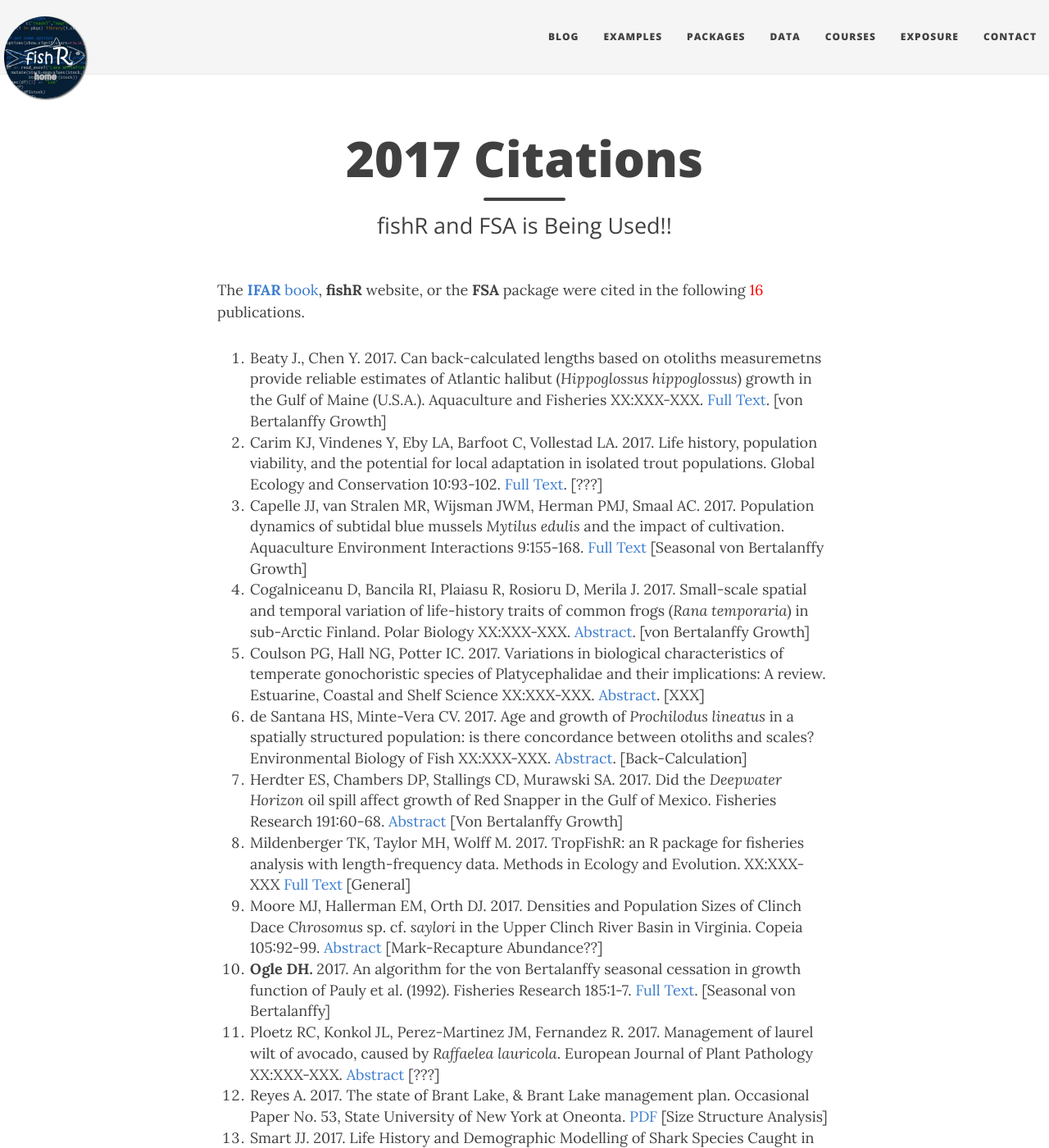
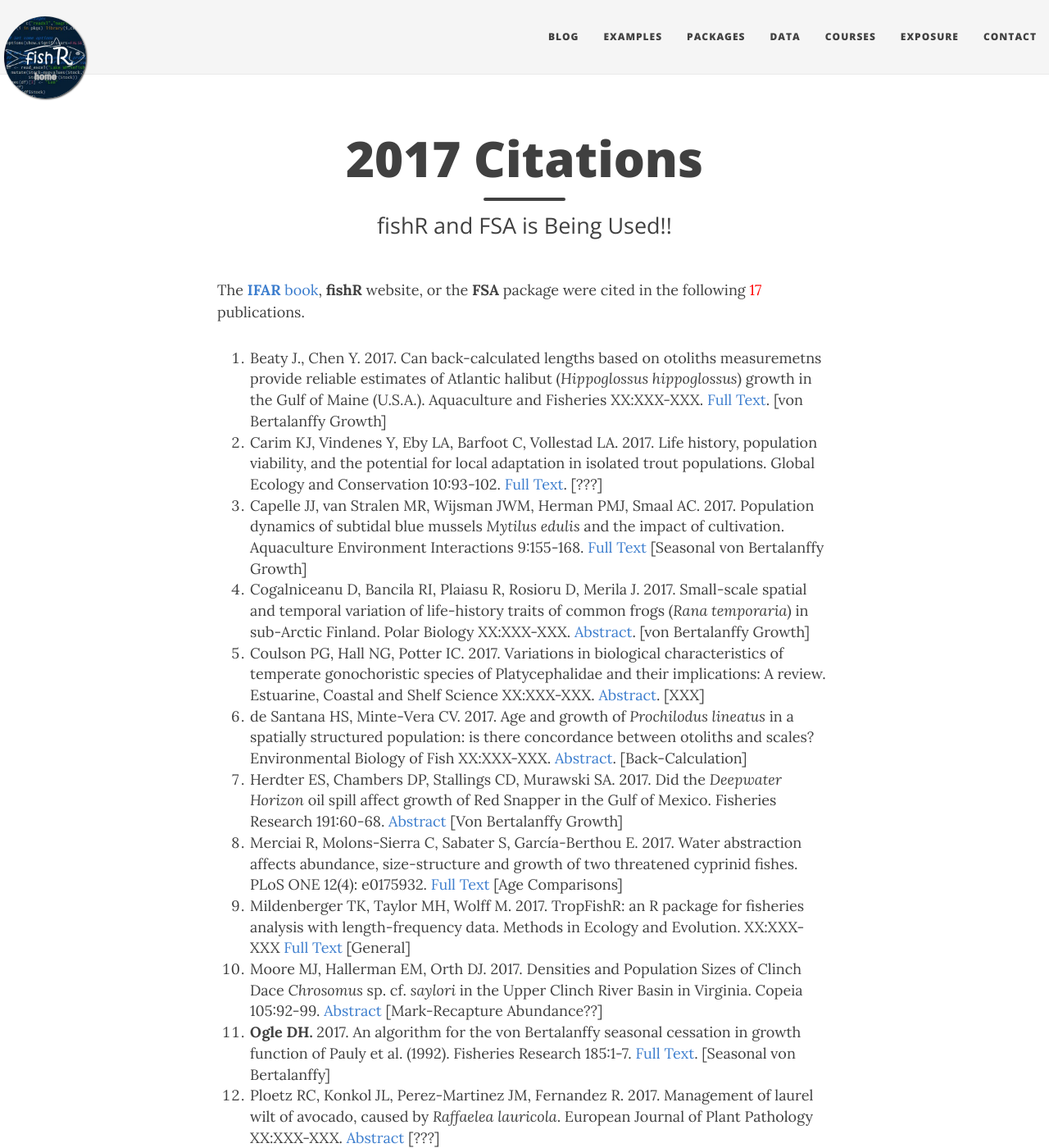
Before and after one commit to droglenc/fishR, a Jekyll site: the page built from exposure/exposure-citations17.md, in a window 1280 px wide and 1400 px high. Shown: the whole window at 82% size. Built offline with Jekyll 4.4.1, drawn with Linux system fonts in a browser that asks for light colours; nearby versions of some CDN libraries.

Commit message:
Added a citation

```diff
--- a/exposure/exposure-citations17.md
+++ b/exposure/exposure-citations17.md
@@ -5,7 +5,7 @@ subtitle: fishR and FSA is Being Used!!
 css: "/css/exposure-citation.css"
 ---
 
-The [**IFAR** book](http://derekogle.com/IFAR/), **fishR** website, or the **FSA** package were cited in the following <span id="contact-div">16</span> publications.
+The [**IFAR** book](http://derekogle.com/IFAR/), **fishR** website, or the **FSA** package were cited in the following <span id="contact-div">17</span> publications.
 
 1. Beaty J., Chen Y. 2017. Can back-calculated lengths based on otoliths measuremetns provide reliable estimates of Atlantic halibut (*Hippoglossus hippoglossus*) growth in the Gulf of Maine (U.S.A.). Aquaculture and Fisheries XX:XXX-XXX. [Full Text](http://www.sciencedirect.com/science/article/pii/S2468550X17300023). [von Bertalanffy Growth]
 1. Carim KJ, Vindenes Y, Eby LA, Barfoot C, Vollestad LA. 2017. Life history, population viability, and the potential for local adaptation in isolated trout populations. Global Ecology and Conservation 10:93-102. [Full Text](http://www.sciencedirect.com/science/article/pii/S2351989416301457). [???]
@@ -14,6 +14,7 @@ The [**IFAR** book](http://derekogle.com/IFAR/), **fishR** website, or the **FSA
 1. Coulson PG, Hall NG, Potter IC. 2017. Variations in biological characteristics of temperate gonochoristic species of Platycephalidae and their implications: A review. Estuarine, Coastal and Shelf Science XX:XXX-XXX. [Abstract](http://www.sciencedirect.com/science/article/pii/S0272771416307740). [XXX]
 1. de Santana HS, Minte-Vera CV. 2017. Age and growth of *Prochilodus lineatus* in a spatially structured population: is there concordance between otoliths and scales? Environmental Biology of Fish XX:XXX-XXX.  [Abstract](http://link.springer.com/article/10.1007/s10641-017-0574-5). [Back-Calculation]
 1. Herdter ES, Chambers DP, Stallings CD, Murawski SA. 2017. Did the *Deepwater Horizon* oil spill affect growth of Red Snapper in the Gulf of Mexico. Fisheries Research 191:60-68. [Abstract](http://www.sciencedirect.com/science/article/pii/S0165783617300656) [Von Bertalanffy Growth]
+1. Merciai R, Molons-Sierra C, Sabater S, García-Berthou E. 2017. Water abstraction affects abundance, size-structure and growth of two threatened cyprinid fishes. PLoS ONE 12(4): e0175932. [Full Text](https://doi.org/10.1371/journal.pone.0175932) [Age Comparisons]
 1. Mildenberger TK, Taylor MH, Wolff M. 2017. TropFishR: an R package for fisheries analysis with length-frequency data. Methods in Ecology and Evolution. XX:XXX-XXX [Full Text](http://onlinelibrary.wiley.com/doi/10.1111/2041-210X.12791/epdf) [General]
 1. Moore MJ, Hallerman EM, Orth DJ. 2017. Densities and Population Sizes of Clinch Dace *Chrosomus* sp. cf. *saylori* in the Upper Clinch River Basin in Virginia. Copeia 105:92-99. [Abstract](http://www.bioone.org/doi/abs/10.1643/CI-16-506) [Mark-Recapture Abundance??]
 1. **Ogle DH.**  2017.  An algorithm for the von Bertalanffy seasonal cessation in growth function of Pauly et al. (1992).  Fisheries Research 185:1-7.  [Full Text](http://www.sciencedirect.com/science/article/pii/S0165783616303137).  [Seasonal von Bertalanffy]
```
